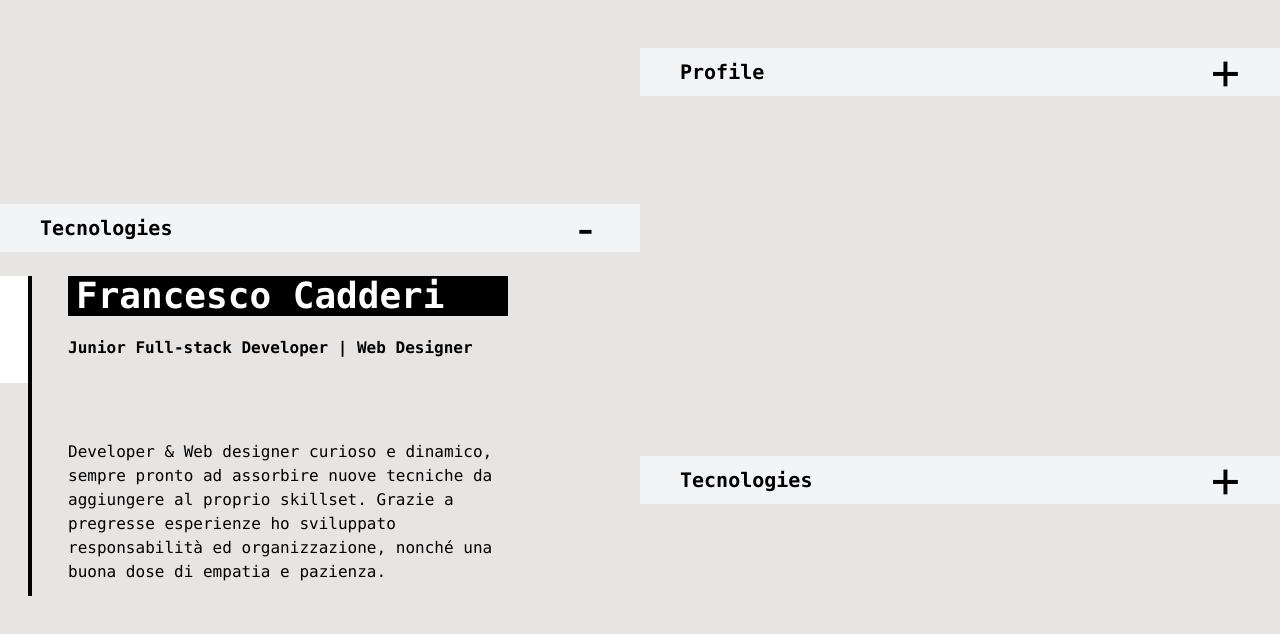
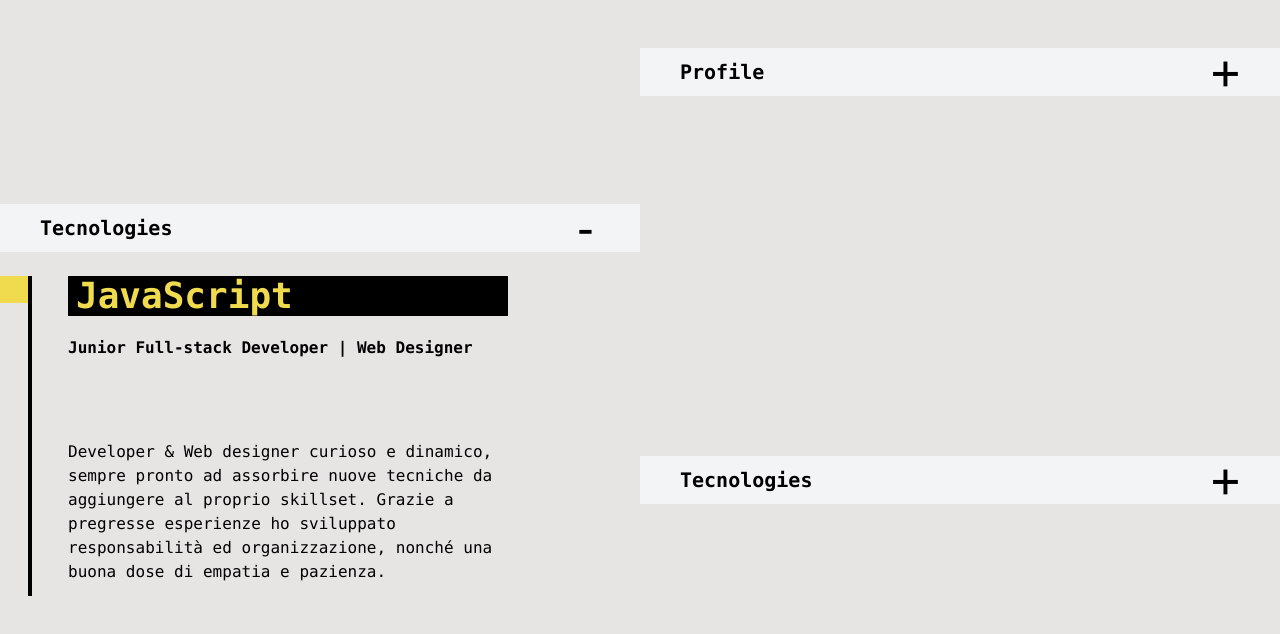
Before and after one commit to francesco-cadderi/my-portfolio, a React (Vite) app: page / in a window 1280 px wide. Shown: the top 634 px of the page. Built offline with nearby package versions, Linux system fonts and the light colour scheme.

Commit message:
add-some-data

```diff
--- a/src/components/ScrollableBlock.jsx
+++ b/src/components/ScrollableBlock.jsx
@@ -3,7 +3,7 @@ import { motion, AnimatePresence } from "framer-motion";
 import "../index.css";
 import TypewriterText from "./TypewriterText";
 import HighlightedTitle from "./HighlightedTitle";
-import { sections, profile } from "../data_obj";
+import { sections } from "../data_obj";
 
 // Funzione di debouncing
 const debounce = (func, wait) => {
@@ -18,12 +18,9 @@ const debounce = (func, wait) => {
   };
 };
 
-function ScrollableBlock({ openAccordion }) {
+function ScrollableBlock() {
   const [currentSection, setCurrentSection] = useState(0);
   const [direction, setDirection] = useState(1);
-
-  // Determina i dati da usare in base all'accordion aperto
-  const data = openAccordion === 1 ? sections : profile;
 
   // Ottimizzare lo scroll con debounce per evitare troppi aggiornamenti
   const handleScroll = useCallback(
@@ -31,7 +28,7 @@ function ScrollableBlock({ openAccordion }) {
       const delta = event.deltaY;
 
       // Verifica la direzione dello scroll e limita i cambiamenti
-      if (delta > 0 && currentSection < data.length - 1) {
+      if (delta > 0 && currentSection < sections.length - 1) {
         setDirection(1);
         setCurrentSection((prev) => prev + 1);
       } else if (delta < 0 && currentSection > 0) {
@@ -39,7 +36,7 @@ function ScrollableBlock({ openAccordion }) {
         setCurrentSection((prev) => prev - 1);
       }
     }, 150),
-    [currentSection, data.length]
+    [currentSection]
   );
 
   useEffect(() => {
@@ -73,7 +70,7 @@ function ScrollableBlock({ openAccordion }) {
     <div className="flex md:w-4/5 md:mt-6 h-[40rem] py-4 md:py-0 md:h-80">
       {/* Colonna dei Breadcrumbs */}
       <div className="w-7 flex flex-col justify-start items-center h-full">
-        {data.map((section, index) => (
+        {sections.map((section, index) => (
           <motion.div
             key={section.id}
             initial={{ opacity: 0, backgroundColor: "#ffffff" }}
@@ -94,7 +91,7 @@ function ScrollableBlock({ openAccordion }) {
       {/* Blocco di contenuto */}
       <div className="flex-1 flex justify-start items-center relative overflow-hidden">
         <AnimatePresence custom={direction}>
-          {data.map(
+          {sections.map(
             (section, index) =>
               index === currentSection && (
                 <motion.div
--- a/src/data_obj.js
+++ b/src/data_obj.js
@@ -123,3 +123,30 @@ export const profile = [
     color: "#FFFFFF",
   },
 ];
+
+export const experiences = [
+  {
+    id: 1,
+    title: "Francesco Cadderi",
+    subtitle: "Junior Full-stack Developer | Web Designer",
+    content:
+      "Developer & Web designer curioso e dinamico, sempre pronto ad assorbire nuove tecniche da aggiungere al proprio skillset. Grazie a pregresse esperienze ho sviluppato responsabilità ed organizzazione, nonché una buona dose di empatia e pazienza.",
+    color: "#FFFFFF",
+  },
+  {
+    id: 2,
+    title: "rtjsrjz",
+    subtitle: "Junior Full-stack Developer | Web Designer",
+    content:
+      "Developer & Web designer curioso e dinamico, sempre pronto ad assorbire nuove tecniche da aggiungere al proprio skillset. Grazie a pregresse esperienze ho sviluppato responsabilità ed organizzazione, nonché una buona dose di empatia e pazienza.",
+    color: "#FFFFFF",
+  },
+  {
+    id: 3,
+    title: "awfege",
+    subtitle: "Junior Full-stack Developer | Web Designer",
+    content:
+      "Developer & Web designer curioso e dinamico, sempre pronto ad assorbire nuove tecniche da aggiungere al proprio skillset. Grazie a pregresse esperienze ho sviluppato responsabilità ed organizzazione, nonché una buona dose di empatia e pazienza.",
+    color: "#FFFFFF",
+  },
+];
```
